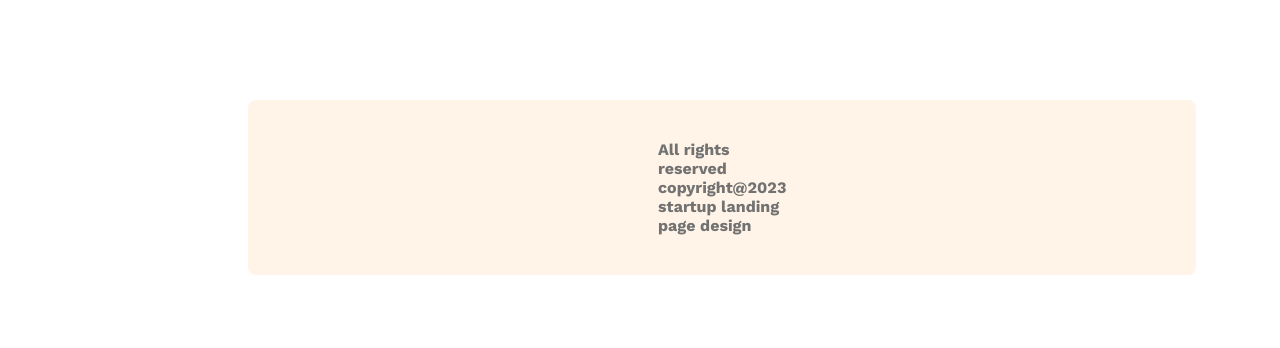
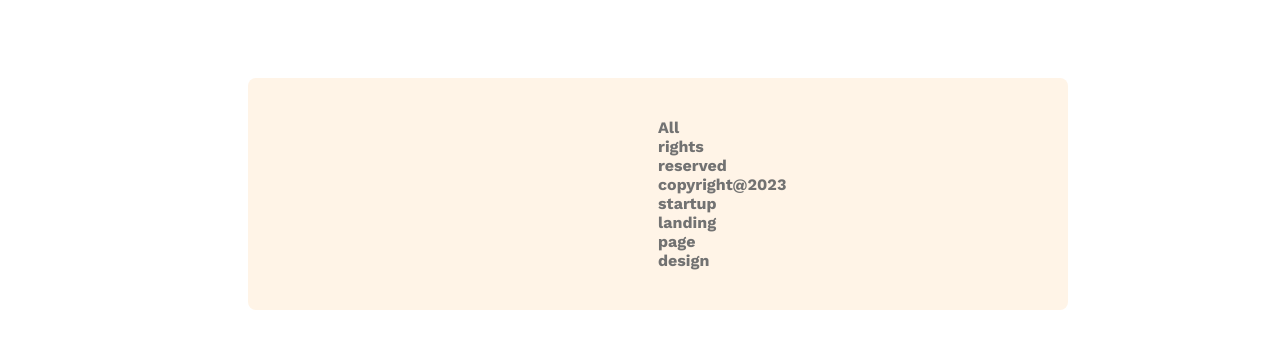
Before and after one commit to Sheikhsadirimon/g3-architect-website, a plain HTML site: page index.html in a window 1280 px wide. Shown: the part 4381-4729 px from the top of the page. Drawn offline with nearby package versions, Linux system fonts and the light colour scheme.

Commit message:
did polish

```diff
--- a/index.html
+++ b/index.html
@@ -166,6 +166,6 @@
         </div>
       </section>
     </main>
-    <footer class="display-flex"><h4 class="footer text-light-gray">All rights reserved copyright@2023 startup landing page design</h4></footer>
+    <footer class=""><h4 class="footer text-light-gray">All rights reserved copyright@2023 startup landing page design</h4></footer>
   </body>
 </html>
--- a/styles/architects.css
+++ b/styles/architects.css
@@ -243,6 +243,7 @@ footer{
   .sponsors-company,
   .facts-container {
     grid-template-columns: repeat(2, 1fr);
+    justify-content: center;
     justify-items: center;
   }
   .Experience-badge{
```
